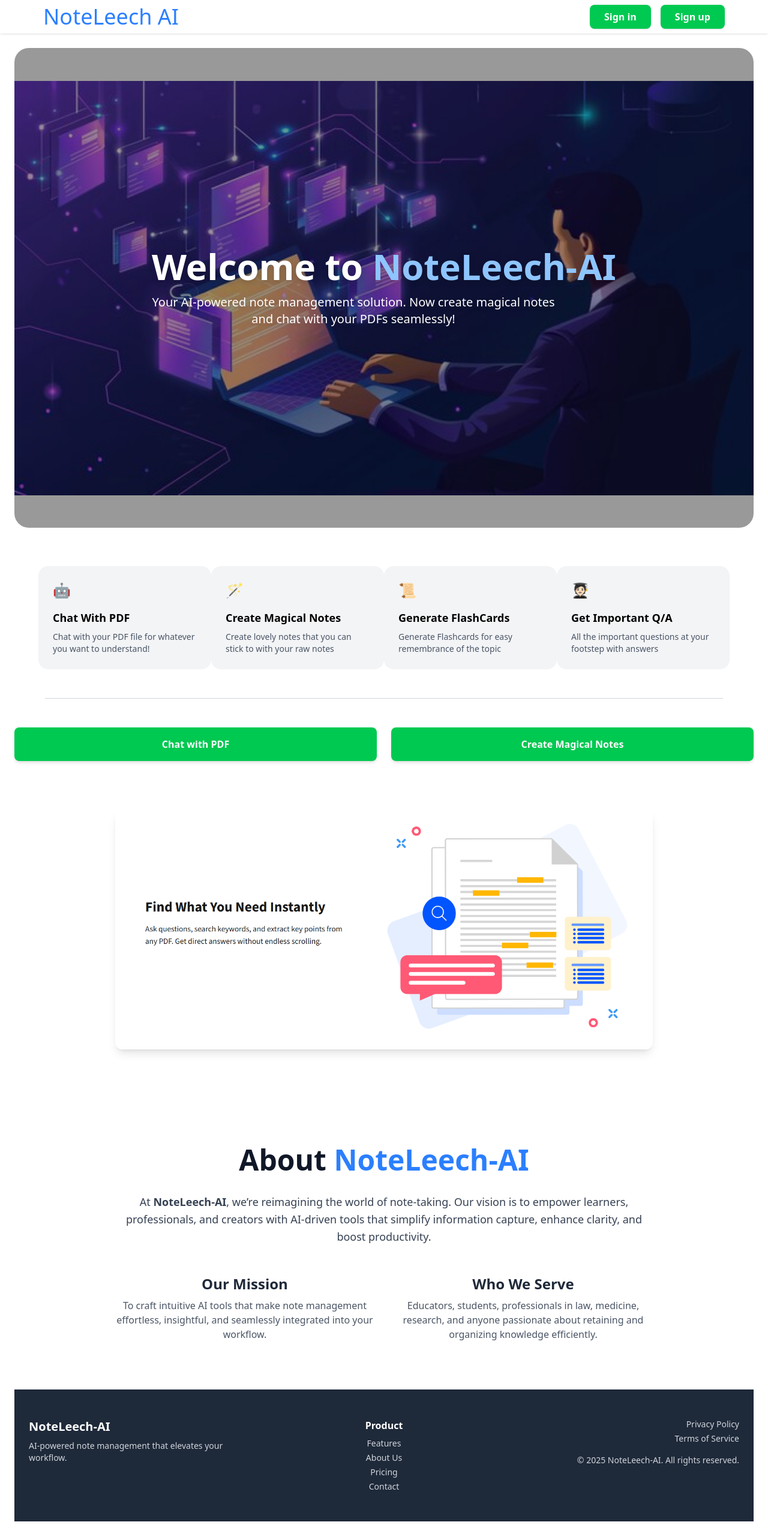
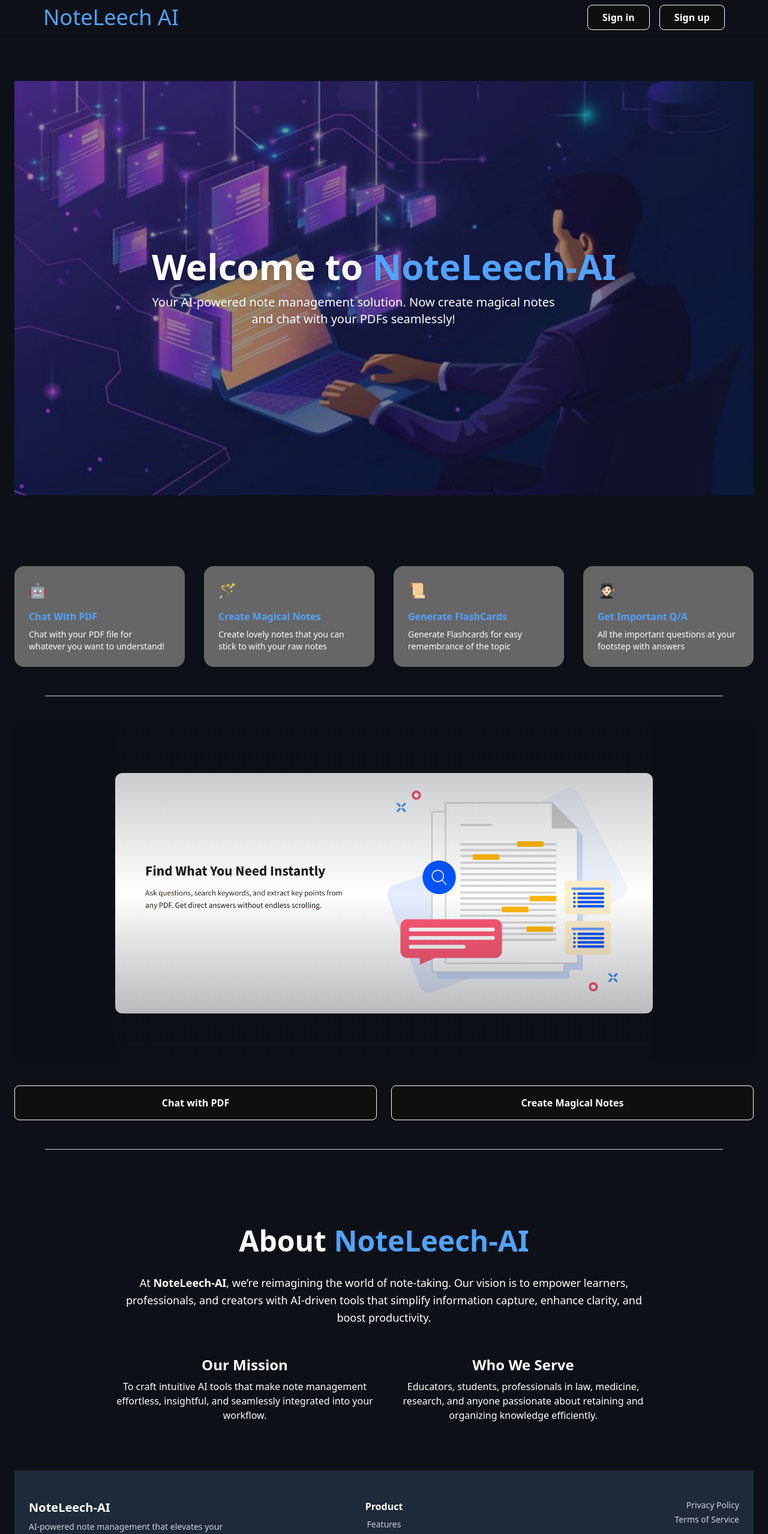
Before and after one commit to Adarsh29-10/NoteLeech-AI, a React (Vite) app in the folder frontend/: page / in a window 1280 px wide. Shown: the top 2558 px of the page at 60% size. Before the commit the page ends 2537 px from the top, so only its background shows below. Built offline with nearby package versions, Linux system fonts and the light colour scheme.

Commit message:
changes in landing page regarding theme

```diff
--- a/frontend/src/Components/AboutUs/AboutUs.jsx
+++ b/frontend/src/Components/AboutUs/AboutUs.jsx
@@ -1,24 +1,24 @@
 import React from 'react';
 
 const AboutUsSection = () => (
-  <section className="py-20 px-6 bg-white">
+  <section className="py-20 px-6 bg-[#0d1117]">
     <div className="max-w-4xl mx-auto text-center space-y-8">
-      <h2 className="text-4xl md:text-5xl font-bold text-gray-900">
-        About <span className="text-blue-500">NoteLeech-AI</span>
+      <h2 className="text-4xl md:text-5xl font-bold text-white">
+        About <span className="text-blue-400">NoteLeech-AI</span>
       </h2>
-      <p className="text-lg text-gray-700 leading-relaxed">
+      <p className="text-lg text-white leading-relaxed">
         At <strong>NoteLeech-AI</strong>, we’re reimagining the world of note-taking. Our vision is to empower learners, professionals, and creators with AI-driven tools that simplify information capture, enhance clarity, and boost productivity.
       </p>
       <div className="flex flex-col md:flex-row justify-center gap-8 mt-12">
         <div className="flex-1">
-          <h3 className="text-2xl font-semibold text-gray-800 mb-2">Our Mission</h3>
-          <p className="text-gray-600">
+          <h3 className="text-2xl font-semibold text-white mb-2">Our Mission</h3>
+          <p className="text-white">
             To craft intuitive AI tools that make note management effortless, insightful, and seamlessly integrated into your workflow.
           </p>
         </div>
         <div className="flex-1">
-          <h3 className="text-2xl font-semibold text-gray-800 mb-2">Who We Serve</h3>
-          <p className="text-gray-600">
+          <h3 className="text-2xl font-semibold text-white mb-2">Who We Serve</h3>
+          <p className="text-white">
             Educators, students, professionals in law, medicine, research, and anyone passionate about retaining and organizing knowledge efficiently.
           </p>
         </div>
--- a/frontend/src/Components/Buttons/ChatWithPdfButton/ChatWithPDFButton.jsx
+++ b/frontend/src/Components/Buttons/ChatWithPdfButton/ChatWithPDFButton.jsx
@@ -5,7 +5,7 @@
     return(
         <button
             onClick={()=>navigate('/chat-with-pdf')}
-            className='bg-green-500 hover:bg-green-600 rounded-lg px-8 py-4 text-white text-base font-semibold transition-colors duration-200 shadow-md w-full'>
+            className='bg-[#0f0f0f] hover:bg-[#171717] border border-white rounded-lg px-8 py-4 text-white font-bold transition-colors duration-200 shadow-sm w-full'>
             Chat with PDF
         </button>
     )
--- a/frontend/src/Components/Buttons/CreateMagicalNotes/CreateMagicalNotesButton.jsx
+++ b/frontend/src/Components/Buttons/CreateMagicalNotes/CreateMagicalNotesButton.jsx
@@ -5,7 +5,7 @@
     return(
         <button
             onClick={()=>navigate('/dashboard')}
-            className="bg-green-500 hover:bg-green-600 rounded-lg px-8 py-4 text-white text-base font-semibold transition-colors duration-200 shadow-md w-full">
+            className="bg-[#0f0f0f] hover:bg-[#171717] border border-white rounded-lg px-8 py-4 text-white font-bold transition-colors duration-200 shadow-sm w-full">
             Create Magical Notes
         </button>
     )
--- a/frontend/src/Components/Buttons/SignIn/SigninButton.jsx
+++ b/frontend/src/Components/Buttons/SignIn/SigninButton.jsx
@@ -1,6 +1,6 @@
 const SigninButton = () =>{
     return(
-        <button className='bg-green-500 hover:bg-green-600 rounded-lg px-6 py-2 text-white font-semibold transition-colors duration-200 shadow-sm'>
+        <button className='bg-[#0f0f0f] hover:bg-[#171717] border border-white rounded-lg px-6 py-2 text-white font-semibold transition-colors duration-200 shadow-sm'>
             Sign in
         </button>
     )
--- a/frontend/src/Components/Buttons/SignUp/SignUpButton.jsx
+++ b/frontend/src/Components/Buttons/SignUp/SignUpButton.jsx
@@ -1,6 +1,6 @@
 const SignUpButton = () =>{
     return(
-        <button className='bg-green-500 hover:bg-green-600 rounded-lg px-6 py-2 text-white font-semibold transition-colors duration-200 shadow-sm'>
+        <button className='bg-[#0f0f0f] hover:bg-[#171717] border border-white rounded-lg px-6 py-2 text-white font-semibold transition-colors duration-200 shadow-sm'>
             Sign up
         </button>
     )
--- a/frontend/src/Components/Cards/LandingPageCards/LandingPageCards.jsx
+++ b/frontend/src/Components/Cards/LandingPageCards/LandingPageCards.jsx
@@ -15,10 +15,10 @@
     return (
         <>
             {items.map((item) => (
-                <div className="bg-gray-100 rounded-2xl p-6 w-72">
+                <div className="bg-[#666666] rounded-2xl p-6 w-72">
                     <div className="text-2xl mb-4">{item.icon}</div>
-                    <h2 className="text-lg font-semibold mb-2">{item.title}</h2>
-                    <p className="text-gray-600 text-sm">
+                    <h2 className="text-blue-400 font-semibold mb-2">{item.title}</h2>
+                    <p className="text-white text-sm">
                         {item.description}
                     </p>
                 </div>
--- a/frontend/src/Components/Header/NavBar.jsx
+++ b/frontend/src/Components/Header/NavBar.jsx
@@ -12,7 +12,7 @@
     return (
         <>
             <header className='fixed w-full flex items-center justify-between px-6 py-3 sm:px-18 sm:py-2 shadow'>
-                <h1 className='text-blue-500 sm:text-4xl'>NoteLeech AI</h1>
+                <h1 className='text-blue-400 sm:text-4xl'>NoteLeech AI</h1>
 
             {/* Desktop View */}
                 <div className='hidden md:flex gap-4'>
--- a/frontend/src/Components/LandingPage/LandingPage.jsx
+++ b/frontend/src/Components/LandingPage/LandingPage.jsx
@@ -9,9 +9,9 @@
 
 function LandingPage() {
     return (
-        <div className="pt-20 px-6">
+        <div className="pt-20 px-6 bg-[#0d1117]">
             <div
-                className="flex flex-col items-center justify-center h-screen text-center bg-center relative rounded-3xl overflow-hidden"
+                className="flex flex-col items-center justify-center h-screen text-center bg-center relative rounded-3xl overflow-hidden bg-[#0d1117]"
                 style={{
                 backgroundImage: `url(${bg})`,
                 backgroundSize: "100%",
@@ -20,11 +20,11 @@
                 }}
             >
                 {/* Fading edges */}
-                <div className="absolute inset-0 bg-black/40" />
+                <div className="absolute inset-0 bg-[#0d1117]/40" />
 
                 <div className="relative z-10">
                 <h1 className="text-5xl md:text-6xl font-extrabold text-white drop-shadow-lg mb-4">
-                    Welcome to <span className="text-blue-300">NoteLeech-AI</span>
+                    Welcome to <span className="text-blue-400">NoteLeech-AI</span>
                 </h1>
                 <p className="text-lg md:text-xl text-white max-w-2xl drop-shadow-md">
                     Your AI-powered note management solution.
@@ -32,12 +32,23 @@
                 </p>
                 </div>
             </div>
-            <div className="mt-16 flex justify-center">
+            <div className="mt-16 flex justify-center gap-x-8 bg-[#0d1117]">
                 <LandingPageCards />
             </div>
 
             {/* Divider */}
             <div className="my-12 border-t border-gray-300 w-11/12 mx-auto" /> {/* replaced <hr/> with styled div */}
+
+            {/* Image Section */}
+            <div className="relative flex justify-center items-center py-20 bg-[#0d1117]/40">
+            <img
+                src={LandingPageImage}
+                alt="Find What You Need Instantly"
+                className="max-w-4xl w-full rounded-xl"
+            />
+            {/* Dark overlay */}
+            <div className="absolute inset-0 max-w-4xl mx-auto rounded-xl bg-gradient-to-b from-[#0d1117]/30 via-transparent to-[#0d1117]/40"></div>
+            </div>
 
             {/* Action Buttons */}
             <div className="mt-10 flex justify-center items-center gap-6 flex-nowrap">
@@ -45,14 +56,9 @@
                 <CreateMagicalNotesButton />
             </div>
 
-            {/* Image Section */}
-            <div className="flex justify-center items-center py-20">
-                <img
-                    src={LandingPageImage}
-                    alt="Find What You Need Instantly"
-                    className="max-w-4xl w-full rounded-xl shadow-lg"
-                />
-            </div>
+
+            {/* Divider */}
+            <div className="my-12 border-t border-gray-300 w-11/12 mx-auto" />
             <AboutUsSection />
             <Footer />
         </div>
```
